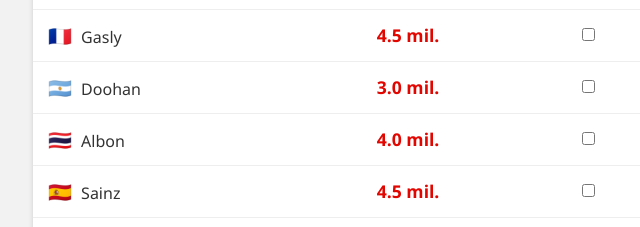
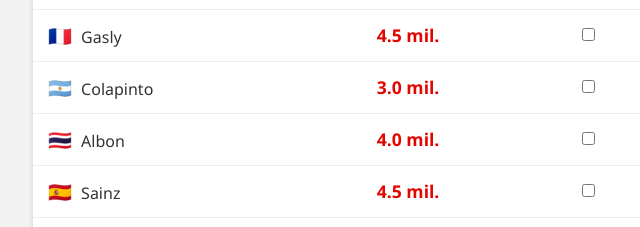
Before and after one commit to F1BaarovkaManager/F1Manager, a plain HTML site: page index.html in a window 1280 px wide. Shown: the part 1407-1634 px from the top of the page, 7-647 px from the left. Drawn offline with Linux system fonts and the light colour scheme.

Commit message:
Colapinto.html

```diff
--- a/index.html
+++ b/index.html
@@ -686,9 +686,9 @@
                         <td><input type="checkbox" data-name="Gasly" data-price="4.5" data-flag="🇫🇷"></td>
                     </tr>
                     <tr data-driver="Colapinto" data-price="3.0" data-flag="🇦🇺">
-                        <td><span class="flag">🇦🇷</span> Doohan</td>
+                        <td><span class="flag">🇦🇷</span> Colapinto</td>
                         <td><span class="price-tag">3.0 mil.</span></td>
-                        <td><input type="checkbox" data-name="Doohan" data-price="3.0" data-flag="🇦🇷"></td>
+                        <td><input type="checkbox" data-name="Colapinto" data-price="3.0" data-flag="🇦🇷"></td>
                     </tr>
                     <tr data-driver="Albon" data-price="4.0" data-flag="🇹🇭">
                         <td><span class="flag">🇹🇭</span> Albon</td>
```
